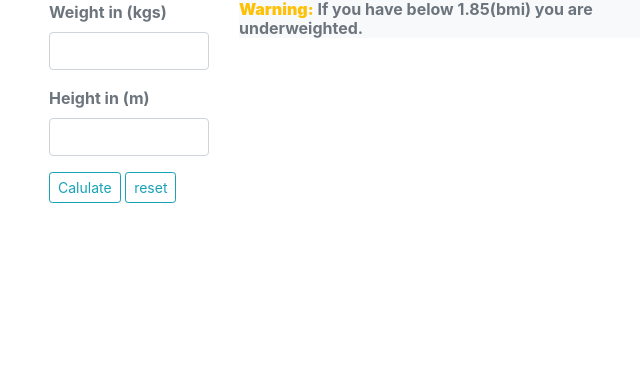
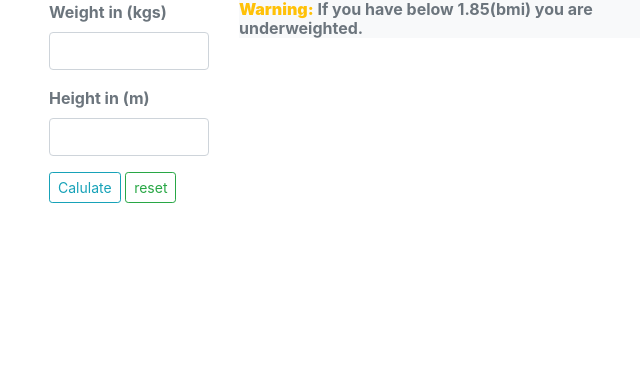
Before and after one commit to Nkaka23dev/BMI-CALCULATOR, a Flask app: page / in a window 1280 px wide. Shown: the part 74-446 px from the top of the page, without its empty margins (511-1151 px from the left). Run offline with Flask 2, Linux system fonts and the light colour scheme; some libraries are stand-ins or nearby versions.

Commit message:
another commit

```diff
--- a/app.py
+++ b/app.py
@@ -3,6 +3,7 @@ app=Flask(__name__)
 
 @app.route('/',methods=['POST','GET'])
 def calculate():
+   # here we declare bmi globally
    bmi=float()
    if request.method=='POST' and 'weight' in request.form and 'height' in request.form:
       try:
--- a/templates/index.html
+++ b/templates/index.html
@@ -29,7 +29,7 @@
                <input class="form-control" type="text" name="height">
                 </div>
                 <button class="btn btn-sm btn-outline-info" type="submit">Calulate</button>
-                <button class="btn btn-sm btn-outline-info" type="submit">reset</button>
+                <button class="btn btn-sm btn-outline-success" type="submit">reset</button>
             </form>
 
         </div>
```
